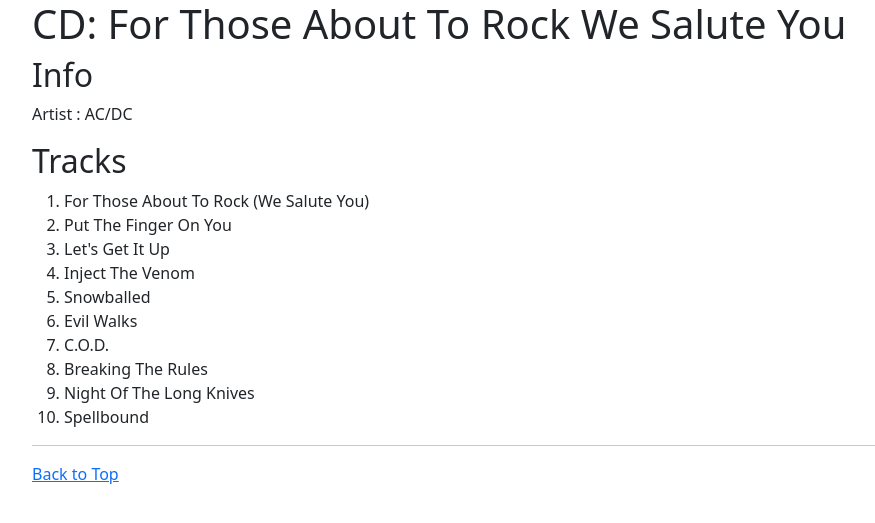
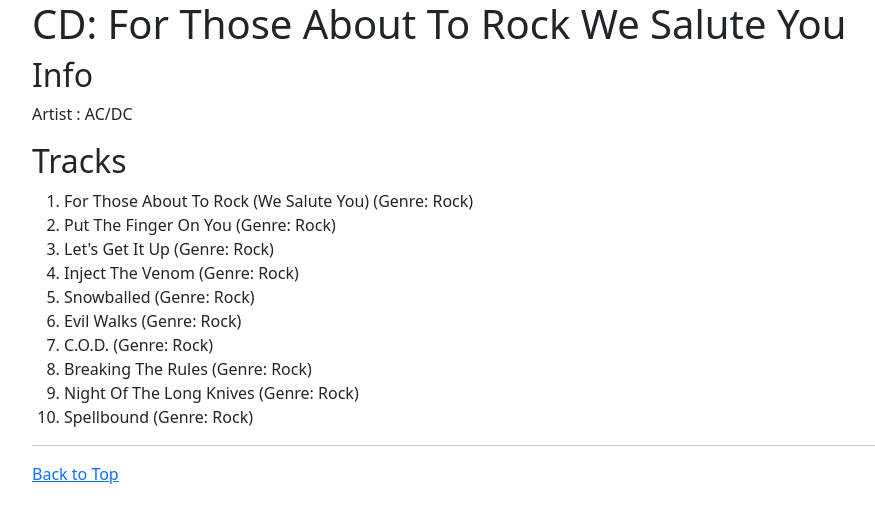
Before and after one commit to s1f102302988/cd-album-list, a Django app: page /1 in a window 1280 px wide. Shown: the top 523 px of the page, without its empty margins (50-925 px from the left). Run offline with Django 4.2, Linux system fonts and the light colour scheme; data comes from the database, SQL or seed files in the repository.

Commit message:
Added Genre Information in Tracks

```diff
--- a/album/templates/album/detail.html
+++ b/album/templates/album/detail.html
@@ -17,7 +17,7 @@
             <h2>Tracks</h2>
             <ol>
                 {% for track in tracks %}
-                <li>{{ track.name }}</li>
+                <li>{{ track.name }} (Genre: {{ track.genre.name }})</li>
                 {% endfor %}
             </ol>
             <hr>
```
